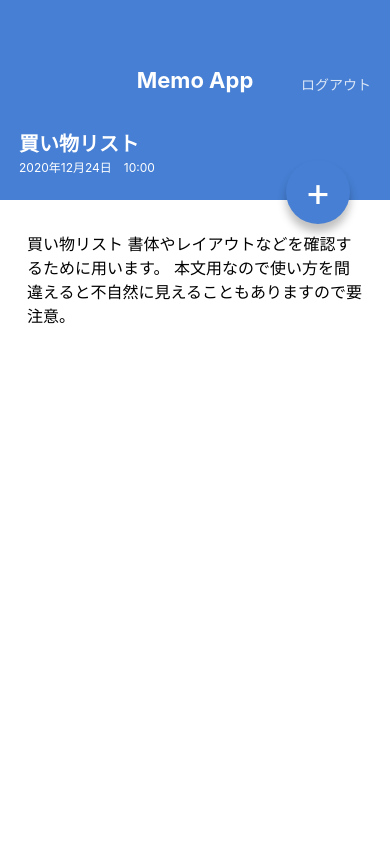
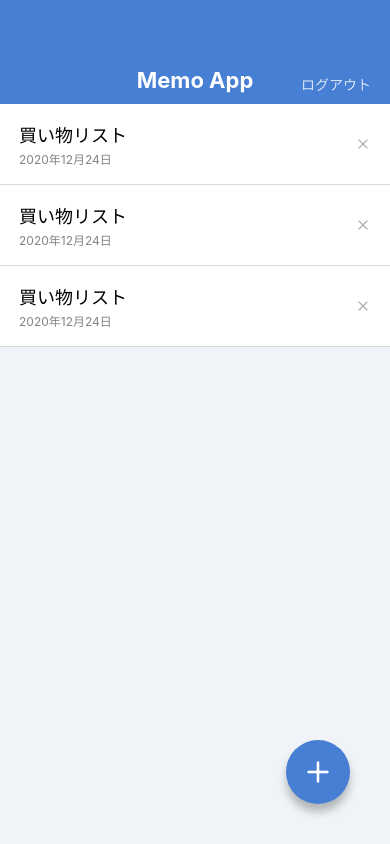
Before and after one commit to Takahiro01/MemoApp01, a React Native app: screen / in a window 390 px wide. Built offline with nearby package versions, Linux system fonts and the light colour scheme.

Commit message:
Install @expo/vector-icons

```diff
--- a/App.jsx
+++ b/App.jsx
@@ -1,11 +1,11 @@
 import React from 'react';
 
 import MemoListScreen from './src/screens/MemoListScreen';
-import MemoDetailScreen from './src/screens/MemoDetailScreen';
+// import MemoDetailScreen from './src/screens/MemoDetailScreen';
 
 export default function App() {
   return (
-    //<MemoListScreen />
-    <MemoDetailScreen />
+    <MemoListScreen />
+    //<MemoDetailScreen />
   );
 }
--- a/package.json
+++ b/package.json
@@ -8,6 +8,7 @@
     "eject": "expo eject"
   },
   "dependencies": {
+    "@expo/vector-icons": "^13.0.0",
     "expo": "~45.0.0",
     "expo-status-bar": "~1.3.0",
     "expo-updates": "~0.13.1",
--- a/src/components/CircleButton.jsx
+++ b/src/components/CircleButton.jsx
@@ -1,19 +1,20 @@
 import React from 'react';
-import { View, Text, StyleSheet } from 'react-native';
+import { View, StyleSheet } from 'react-native';
 import { string, shape } from 'prop-types';
+import { Feather } from '@expo/vector-icons';
 
 export default function CircleButton(props) {
-	const { children, style } = props;
+	const { style, name } = props;
 	return (
 		<View style={[styles.circlButton, style]}>
-      <Text style={styles.circlButtonLabel}>{children}</Text>
+      <Feather name={name} size={32} color="white" />
     </View>
 	);
 }
 
 CircleButton.propTypes = {
-	children: string.isRequired,
   style: shape(),
+  name: string.isRequired,
 };
 
 CircleButton.defaultProps = {
--- a/src/components/MemoList.jsx
+++ b/src/components/MemoList.jsx
@@ -1,3 +1,4 @@
+import { Feather } from '@expo/vector-icons';
 import React from 'react';
 import { View, Text, StyleSheet } from 'react-native';
 
@@ -10,7 +11,7 @@
 							<Text style={styles.memoListItemDate}>2020年12月24日</Text>
 						</View>
 						<View>
-							<Text>X</Text>
+						  <Feather name="x" size={16} color="#B0B0B0"/>
 						</View>
 					</View>
 
@@ -20,7 +21,7 @@
 							<Text style={styles.memoListItemDate}>2020年12月24日</Text>
 						</View>
 						<View>
-							<Text>X</Text>
+						  <Feather name="x" size={16} color="#B0B0B0"/>
 						</View>
 					</View>
 
@@ -30,7 +31,7 @@
 							<Text style={styles.memoListItemDate}>2020年12月24日</Text>
 						</View>
 						<View>
-							<Text>X</Text>
+						  <Feather name="x" size={16} color="#B0B0B0"/>
 						</View>
 					</View>
 			</View>
--- a/src/screens/MemoDetailScreen.jsx
+++ b/src/screens/MemoDetailScreen.jsx
@@ -1,6 +1,8 @@
 import { func } from 'prop-types';
 import React from 'react';
-import { View, ScrollView, Text, StyleSheet } from 'react-native';
+import {
+	View, ScrollView, Text, StyleSheet
+} from 'react-native';
 
 import AppBar from '../components/AppBar';
 import CircleButton from '../components/CircleButton';
@@ -20,7 +22,7 @@
 					本文用なので使い方を間違えると不自然に見えることもありますので要注意。
 				</Text>
 			</ScrollView>
-			<CircleButton style={{ top: 160, bottom: 'auto' }}>+</CircleButton>
+			<CircleButton style={{ top: 160, bottom: 'auto' }} name="edit-2" />
 		</View>
 	);
 }
--- a/src/screens/MemoListScreen.jsx
+++ b/src/screens/MemoListScreen.jsx
@@ -10,7 +10,7 @@
 		<View style={styles.container}>
       <AppBar />
       <MemoList />
-      <CircleButton>+</CircleButton>
+      <CircleButton name="plus" />
     </View>
 	);
 }
```
Also changed, not shown: 1 other file (tests, documents, lock files or other folders).
